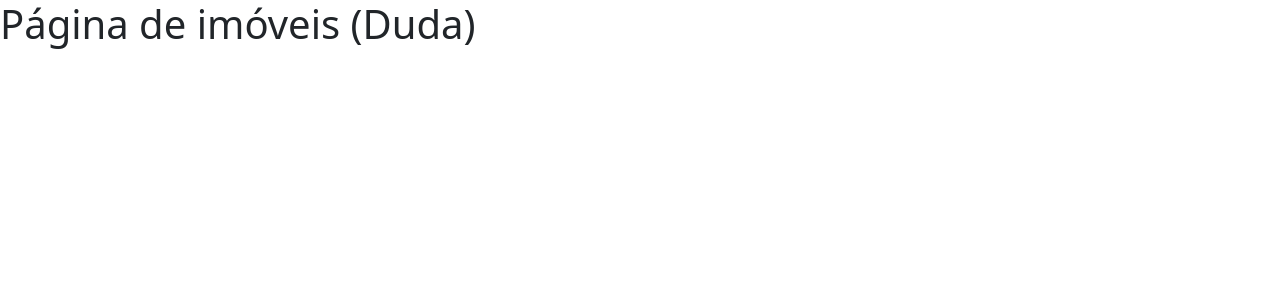
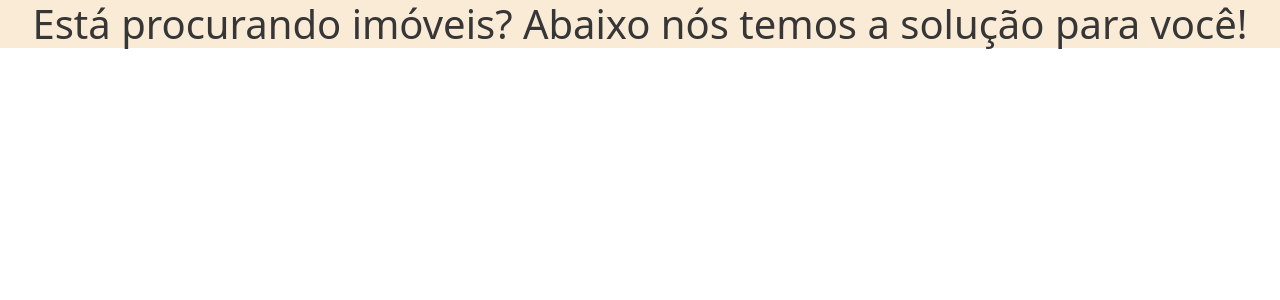
Before and after one commit to krz1128/pi-corretores, a Next.js app: page /imoveis in a window 1280 px wide. Shown: the top 300 px of the page. Built offline with nearby package versions, Linux system fonts and the light colour scheme.

Commit message:
Paginas Duda atualizadas

```diff
--- /dev/null
+++ b/app/imoveis/imoveis.css
@@ -0,0 +1,4 @@
+.apresentacaoSite{
+    background-color: antiquewhite;
+    color: rgb(54, 54, 54);
+}
--- a/app/imoveis/page.js
+++ b/app/imoveis/page.js
@@ -1,7 +1,37 @@
-export default function Imoveis(){
-    return(
+import "./imoveis.css";
+export default function Imoveis() {
+    return (
         <div>
-            <h1> Página de imóveis (Duda) </h1>
+
+            <div class="apresentacaoSite fs-3 text-center" >
+
+                <h1> Está procurando imóveis? Abaixo nós temos a solução para você! </h1>
+
+            </div>
+
+            <div>
+
+
+
+            </div>
+
+
+
+
+
+
+
+
+
+
+
+
+
+
+
+
+
+
         </div>
     )
 }
```
